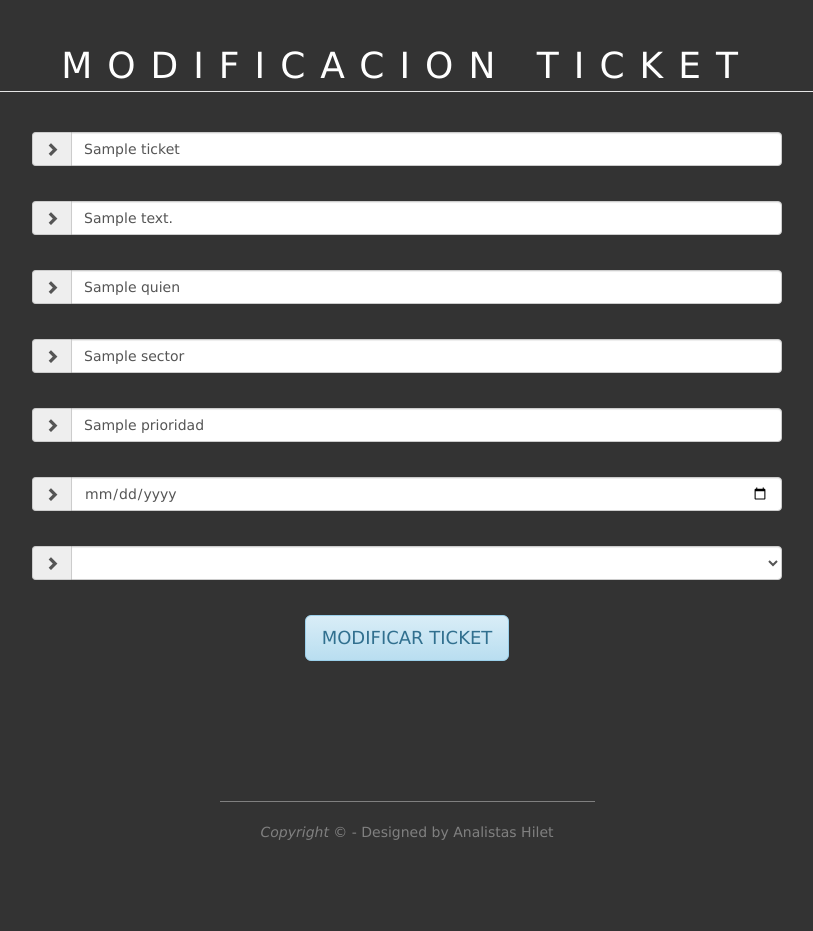
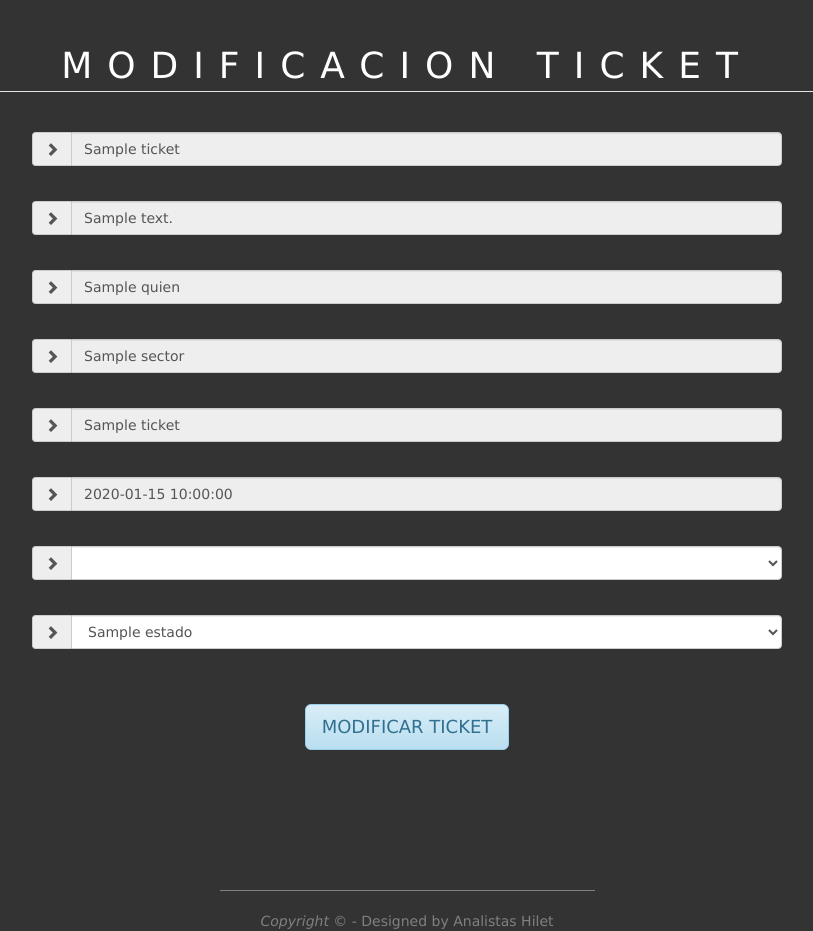
Before and after one commit to FrancoArto/soporte, a CodeIgniter app: the page made by application/views/modificarTicket.php in a window 1280 px wide. Shown: the part 52-983 px from the top of the page, without its empty margins (233-1046 px from the left). Before the commit the page ends 892 px from the top, so only its background shows below. Run offline with CodeIgniter, Linux system fonts and the light colour scheme; the template is opened without the code that fills it: most values are stand-ins (such as "Sample title", 1, 10 or a date in 2020); lists and menus that the app fills with data are empty.

Commit message:
Terminado?

```diff
--- a/application/models/ticket_model.php
+++ b/application/models/ticket_model.php
@@ -73,6 +73,8 @@ class Ticket_model extends CI_Model {
 
 	function obtener_por_id($ticket_id = "")
 	{
+		$this->db->select("tickets.*, prioridades.nombre as prioridad_nombre");
+		$this->db->join('prioridades', 'tickets.prioridad = prioridades.prioridad_id', "inner");
 		$this->db->where("ticket_id", $ticket_id);
 
 		$this->db->limit(1);
--- a/application/views/modificarTicket.php
+++ b/application/views/modificarTicket.php
@@ -51,6 +51,20 @@ border-color:#151525;
 		}
 </script>
 
+<script>
+  function solucion() {
+    var select = document.getElementById("estado");
+    var sol = document.getElementById("divsolucion");
+    if (select.value === '5') {
+      sol.hidden = false;
+    }
+    else {
+      sol.hidden = true;
+    }
+  }
+</script>
+
+
 </head>
 
 <body>
@@ -66,37 +80,37 @@ border-color:#151525;
               <div class="form-group">
                <div class="input-group">
                 <span class="input-group-addon" id="txtTitulo"><i class="glyphicon glyphicon-chevron-right" ></i></span>
-                <input type="text" class="form-control" onfocus="focoInput('sTitulo');" onBlur="blurInput('sTitulo')" id="txtTitulo" name="txtTitulo" placeholder="Titulo..." value="<?php echo $ticket["titulo"]; ?>">
+                <input type="text" readonly class="form-control" onfocus="focoInput('sTitulo');" onBlur="blurInput('sTitulo')" id="txtTitulo" name="txtTitulo" placeholder="Titulo..." value="<?php echo $ticket["titulo"]; ?>">
               </div></div><br>
               <div class="form-group">
                 <div class="input-group">
                 <span class="input-group-addon" id="txtDescripcion"><i class="glyphicon glyphicon-chevron-right" ></i></span>
-                <input type="text" class="form-control" onfocus="focoInput('txtDescripcion');" onBlur="blurInput('sDescripcion')" id="txtDescripcion" name="txtDescripcion" placeholder="Descripcion..." value="<?php echo $ticket["descripcion"]; ?>">
+                <input type="text" readonly class="form-control" onfocus="focoInput('txtDescripcion');" onBlur="blurInput('sDescripcion')" id="txtDescripcion" name="txtDescripcion" placeholder="Descripcion..." value="<?php echo $ticket["descripcion"]; ?>">
               </div></div><br>
               <div class="form-group">
                 <div class="input-group">
                 <span class="input-group-addon" id="txtQuienSolicita"><i class="glyphicon glyphicon-chevron-right" ></i></span>
-                <input type="text" class="form-control" onfocus="focoInput('sQuien');" onBlur="blurInput('sQuien')" id="txtQuienSolicita" name="txtQuienSolicita" placeholder="Quien Solicita..." value="<?php echo $ticket["quien"]; ?>">
+                <input type="text" readonly class="form-control" onfocus="focoInput('sQuien');" onBlur="blurInput('sQuien')" id="txtQuienSolicita" name="txtQuienSolicita" placeholder="Quien Solicita..." value="<?php echo $ticket["quien"]; ?>">
               </div></div><br>
               <div class="form-group">
                 <div class="input-group">
                 <span class="input-group-addon" id="txtSector"><i class="glyphicon glyphicon-chevron-right" ></i></span>
-                <input type="text" class="form-control" onfocus="focoInput('sSector');" onBlur="blurInput('sSector')" id="txtSector" name="txtSector" placeholder="Sector..." value="<?php echo $ticket["sector"]; ?>">
+                <input type="text" readonly class="form-control" onfocus="focoInput('sSector');" onBlur="blurInput('sSector')" id="txtSector" name="txtSector" placeholder="Sector..." value="<?php echo $ticket["sector"]; ?>">
               </div></div><br>
               <div class="form-group">
                 <div class="input-group">
                 <span class="input-group-addon" id="txtPrioridad"><i class="glyphicon glyphicon-chevron-right" ></i></span>
-                <input type="text" class="form-control" onfocus="focoInput('sPrioridad');" onBlur="blurInput('sPrioridad')" id="txtPrioridad" name="txtPrioridad" placeholder="Prioridad..." value="<?php echo $ticket["prioridad"]; ?>">
+                <input type="text" readonly class="form-control" onfocus="focoInput('sPrioridad');" onBlur="blurInput('sPrioridad')" id="txtPrioridad" name="txtPrioridad" placeholder="Prioridad..." value="<?php echo $ticket["prioridad_nombre"]; ?>">
               </div></div><br>
               <div class="form-group">
                 <div class="input-group">
                 <span class="input-group-addon" id="fecha_limite"><i class="glyphicon glyphicon-chevron-right" ></i></span>
-                <input type="date" class="form-control" onfocus="focoInput('sPrioridad');" onBlur="blurInput('sPrioridad')" id="fecha_limite" name="fecha_limite" placeholder="Para cuando..." value="<?php $ticket["fecha_limite"]; ?>">
+                <input type="text" readonly class="form-control" onfocus="focoInput('sPrioridad');" onBlur="blurInput('sPrioridad')" id="fecha_limite" name="fecha_limite" placeholder="Para cuando..." value="<?php echo $ticket["fecha_limite"]; ?>">
               </div></div><br>
 
               <div class="form-group">
                 <div class="input-group">
-                <span class="input-group-addon" id="fecha_limite"><i class="glyphicon glyphicon-chevron-right" ></i></span>
+                <span class="input-group-addon" id="asign"><i class="glyphicon glyphicon-chevron-right" ></i></span>
                 <select class="form-control" onfocus="focoInput('sPrioridad');" onBlur="blurInput('sPrioridad')" id="asignado" name="asignado">
                   <?php foreach ($usuarios as $user) {
                     if ($user["rol"] == 'A') { ?>
@@ -104,6 +118,27 @@ border-color:#151525;
                     <?php }
                   } ?>
                 </select>
+              </div></div><br>
+
+              <div class="form-group">
+                <div class="input-group">
+                <span class="input-group-addon" id="est"><i class="glyphicon glyphicon-chevron-right" ></i></span>
+                <select class="form-control" onfocus="focoInput('sPrioridad');" onBlur="blurInput('sPrioridad')" id="estado" name="estado" onchange="solucion()">
+                  <?php foreach ($estados as $estado) {
+                    if ($ticket["estado"] == $estado["estado_id"]) { ?>
+                     <option selected="selected" value="<?php echo $estado["estado_id"]; ?>"><?php echo $estado["nombre"]; ?></option>
+                    <?php }
+                    else { ?>
+                      <option value="<?php echo $estado["estado_id"]; ?>"><?php echo $estado["nombre"]; ?></option>
+                    <?php }
+                  } ?>
+                </select>
+              </div></div><br>
+
+              <div class="form-group" id="divsolucion" hidden>
+                <div class="input-group">
+                <span class="input-group-addon" id="sol"><i class="glyphicon glyphicon-chevron-right" ></i></span>
+                <input type="text" class="form-control" onfocus="focoInput('sPrioridad');" onBlur="blurInput('sPrioridad')" id="txtSolucion" name="txtSolucion" placeholder="Solucion...">
               </div></div><br>
               <button type="submit" class="btn alert-info btn-lg">MODIFICAR TICKET</button>
 
--- a/application/views/usuario.php
+++ b/application/views/usuario.php
@@ -107,7 +107,7 @@ $this->load->view("barra");
  <br>
 
 
-
+   <?php if ($this->session->userdata("rol") == 'A') { ?>
   <div class="row">
                          <div class="col-md-1"></div>
                        <div class="col-md-4">
@@ -142,6 +142,8 @@ $this->load->view("barra");
 
 
  <br>
+
+   <?php } ?>
 
 
 
```
Also changed, not shown: application/controllers/tickets.php (+35 -22 lines), application/controllers/usuarios.php (+4 -4 lines), application/models/estados_model.php (added, +18 -0 lines), application/views/listaTickets.php (+24 -1 lines), application/views/listaUsuarios.php (+16 -0 lines).
